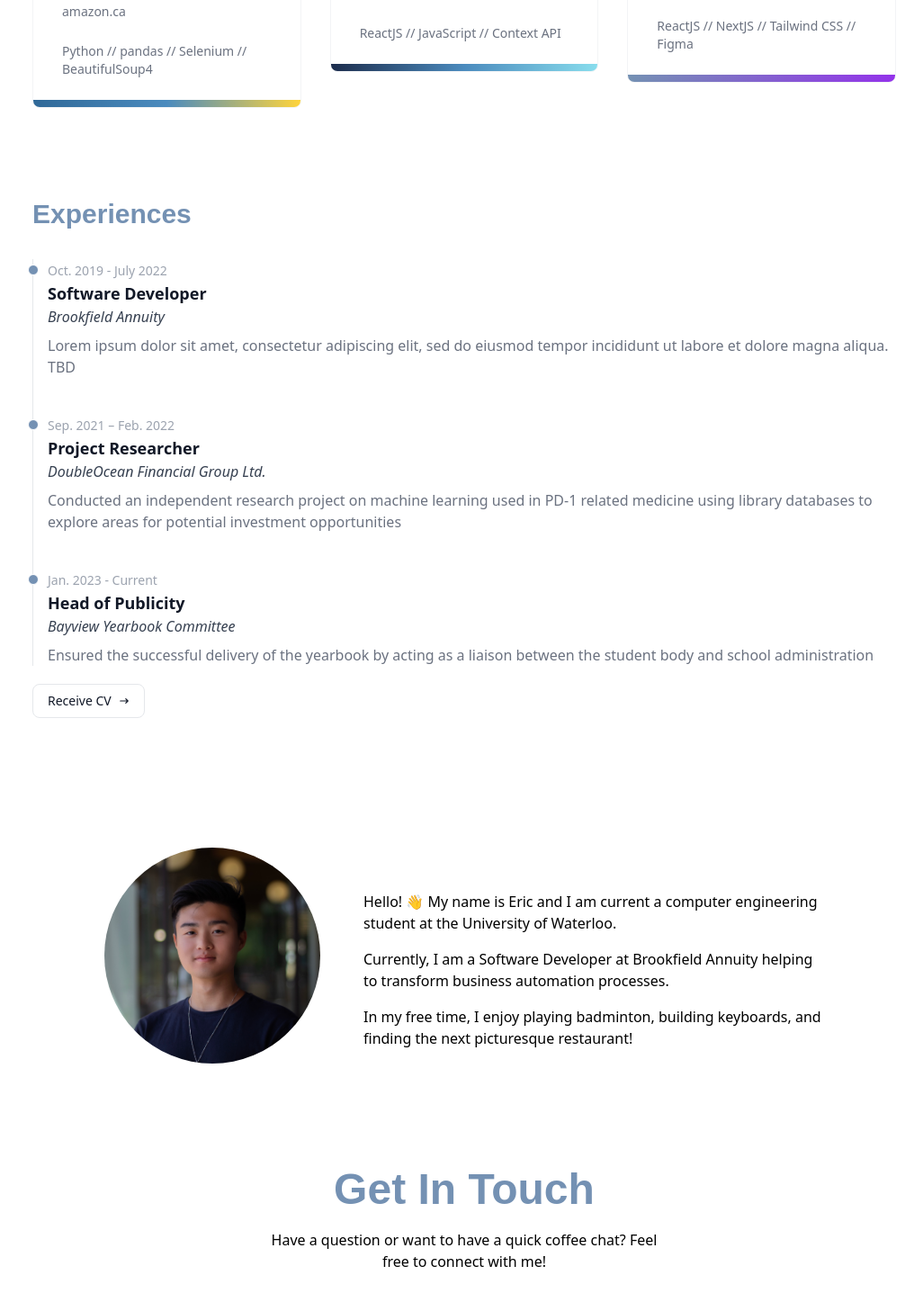
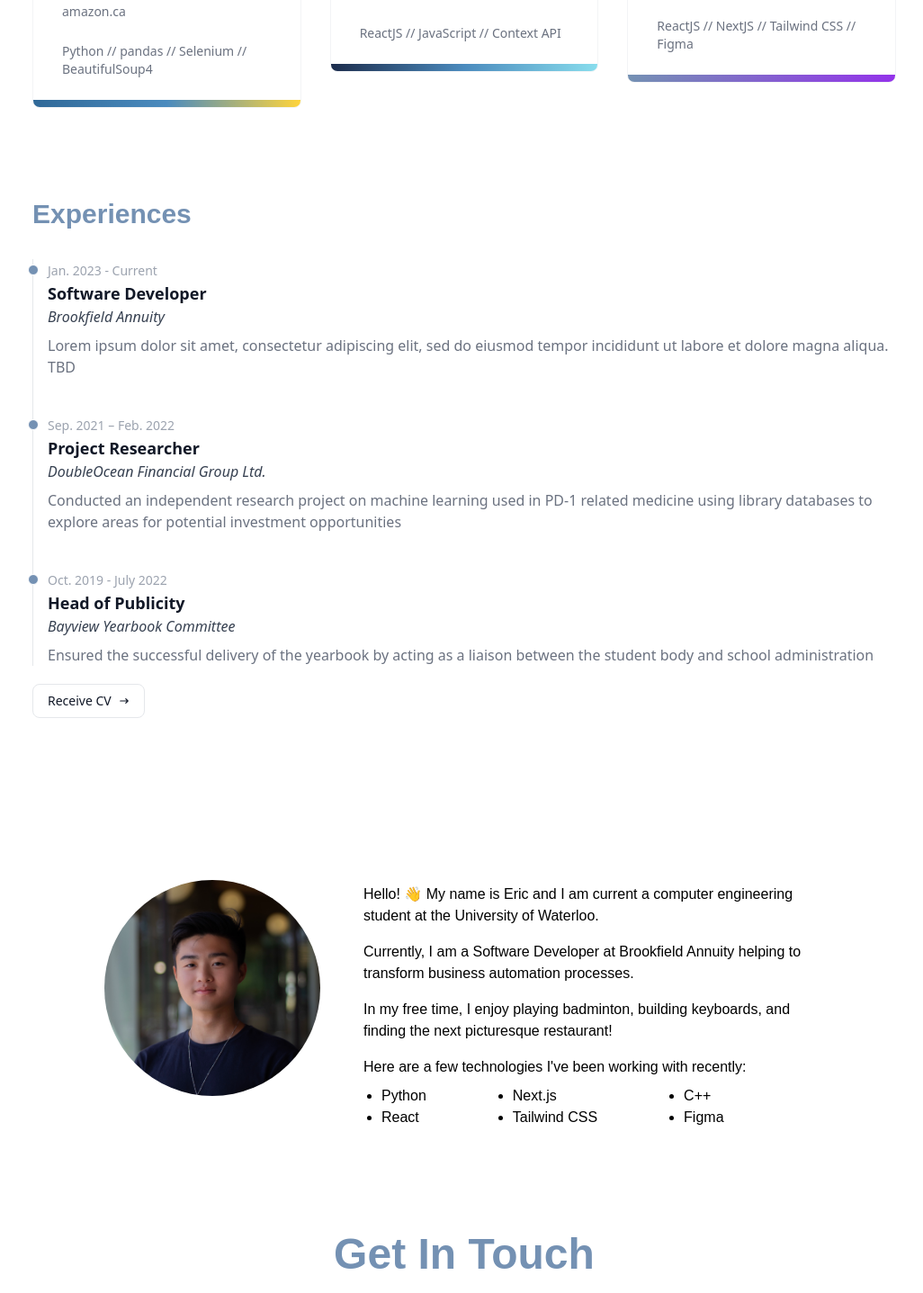
Before and after one commit to ericcxie/personal-website, a Next.js app: page / in a window 1280 px wide. Shown: the part 1136-2573 px from the top of the page at 90% size, without its empty margins (124-1150 px from the left). Built offline with nearby package versions, Linux system fonts and the light colour scheme.

Commit message:
Update about.js

```diff
--- a/components/sections/about.js
+++ b/components/sections/about.js
@@ -9,14 +9,27 @@ export default function About() {
               <div className="hidden dark:inline rounded-full absolute -inset-1 bg-gradient-to-r from-[#4c6f35] via-[#2B2F50] to-[#BFA06B] blur opacity-80 group-hover:opacity-100 transition duration-1000 group-hover:duration-200"></div>
               <Image className="h-52 w-52 md:h-60 md:w-60 relative rounded-full overflow-hidden mx-auto" src={portrait}/>
             </div>
-            <div className="mt-8 dark:text-gray-200">
+            <div className="mt-8 dark:text-gray-300 font-poppins">
               <p className='mx-auto max-w-lg py-2'>Hello! 👋 My name is Eric and I am current a computer engineering student at the University of Waterloo.</p>
               <p className='mx-auto max-w-lg py-2'>Currently, I am a Software Developer at Brookfield Annuity helping to transform business automation processes.</p>
               <p className='mx-auto max-w-lg py-2'>In my free time, I enjoy playing badminton, building keyboards, and finding the next picturesque restaurant!</p>
+              <p className='mx-auto max-w-lg py-2'>Here are a few technologies I've been working with recently:</p>
+              <div className="flex flex-row justify-start items-start gap-16 md:gap-24 pl-5">
+                <ul className="list-disc">
+                  <li>Python</li>
+                  <li>React</li>
+                </ul>
+                <ul className="list-disc">
+                  <li>Next.js</li>
+                  <li>Tailwind CSS</li>
+                </ul>
+                <ul className="list-disc">
+                  <li>C++</li>
+                  <li>Figma</li>
+                </ul>
+              </div>
             </div>
           </div>
-
-
         </section>
     );
 }
--- a/components/sections/experiences.js
+++ b/components/sections/experiences.js
@@ -7,10 +7,10 @@ export default function Experiences() {
                 Experiences
             </h1>
             <div className='mt-3 flex flex-col justify-center items-start'>
-            <ol className="relative border-l -pl-0 border-gray-200 dark:border-gray-700">
+            <ul className="relative border-l -pl-0 border-gray-200 dark:border-gray-700">
                 <li className="mb-10 ml-4">
-                    <div className="absolute w-3 h-3 bg-theme rounded-full mt-1.5 -left-1.5 border border-white dark:border-gray-900 dark:bg-gray-700"></div>
-                    <time className="mb-1 text-sm font-normal leading-none text-gray-400 dark:text-gray-500">Oct. 2019 - July 2022</time>
+                    <div className="absolute w-3 h-3 bg-theme rounded-full mt-1.5 -left-1.5 border border-white dark:border-gray-900 dark:bg-gray-700"/>
+                    <time className="mb-1 text-sm font-normal leading-none text-gray-400 dark:text-gray-500">Jan. 2023 - Current</time>
                     <h2 className="text-lg font-semibold text-gray-900 dark:text-white cursor-pointer">
                         Software Developer
                     </h2>
@@ -22,7 +22,7 @@ export default function Experiences() {
                     </p>
                 </li>
                 <li className="mb-10 ml-4">
-                    <div className="absolute w-3 h-3 bg-theme rounded-full mt-1.5 -left-1.5 border border-white dark:border-gray-900 dark:bg-gray-700"></div>
+                    <div className="absolute w-3 h-3 bg-theme rounded-full mt-1.5 -left-1.5 border border-white dark:border-gray-900 dark:bg-gray-700"/>
                     <time className="mb-1 text-sm font-normal leading-none text-gray-400 dark:text-gray-500">Sep. 2021 – Feb. 2022</time>
                     <h2 className="text-lg font-semibold text-gray-900 dark:text-white cursor-pointer">
                         Project Researcher
@@ -35,8 +35,8 @@ export default function Experiences() {
                     </p>
                 </li>
                 <li className="ml-4">
-                    <div className="absolute w-3 h-3 bg-theme rounded-full mt-1.5 -left-1.5 border border-white dark:border-gray-900 dark:bg-gray-700"></div>
-                    <time className="mb-1 text-sm font-normal leading-none text-gray-400 dark:text-gray-500">Jan. 2023 - Current</time>
+                    <div className="absolute w-3 h-3 bg-theme rounded-full mt-1.5 -left-1.5 border border-white dark:border-gray-900 dark:bg-gray-700"/>
+                    <time className="mb-1 text-sm font-normal leading-none text-gray-400 dark:text-gray-500">Oct. 2019 - July 2022</time>
                     <h2 className="text-lg font-semibold text-gray-900 dark:text-white cursor-pointer">
                         Head of Publicity
                     </h2>
@@ -47,7 +47,7 @@ export default function Experiences() {
                     Ensured the successful delivery of the yearbook by acting as a liaison between the student body and school administration
                     </p>
                 </li>
-            </ol>
+            </ul>
 
             <div className="relative group mt-5">
                 <div className="hidden dark:inline absolute -inset-0.5 bg-gradient-to-r from-blue-500 to-purple-600 rounded-lg blur opacity-75 group-hover:opacity-100 transition duration-1000 group-hover:duration-200"></div>
```
